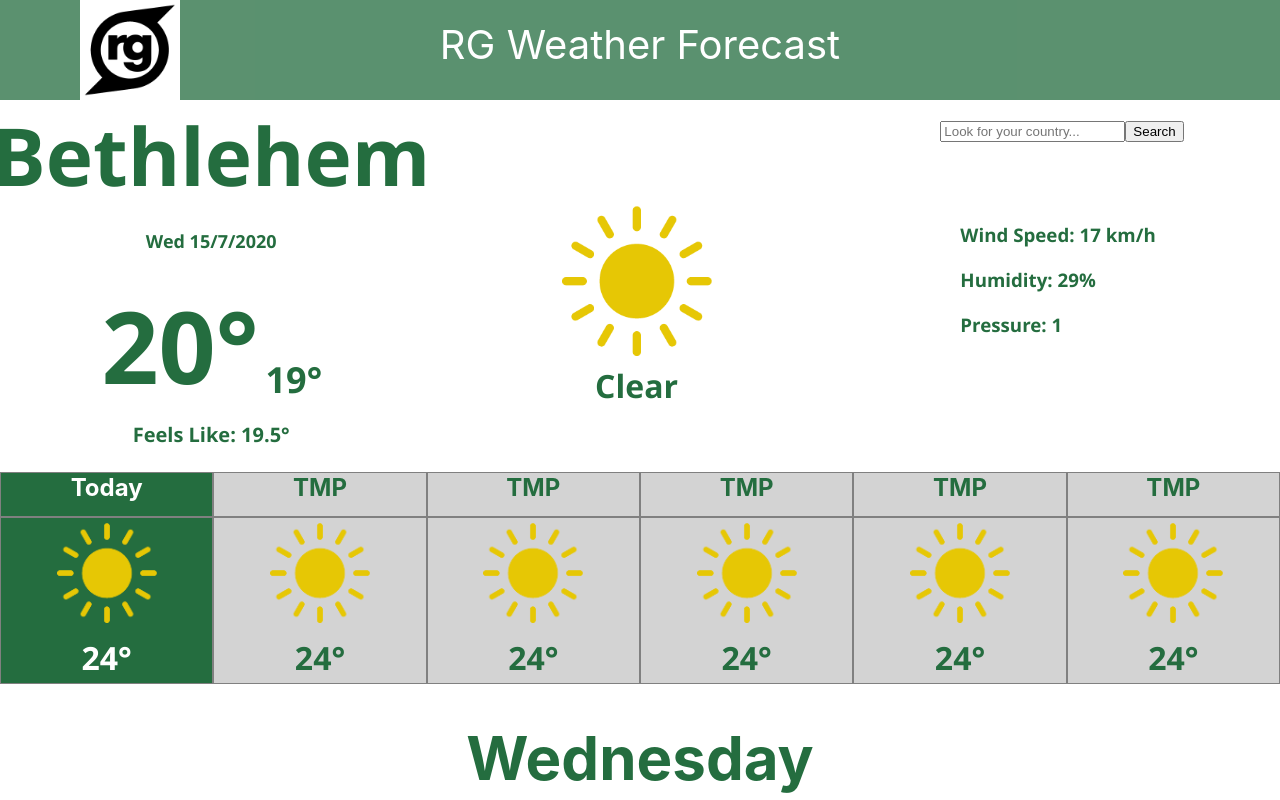
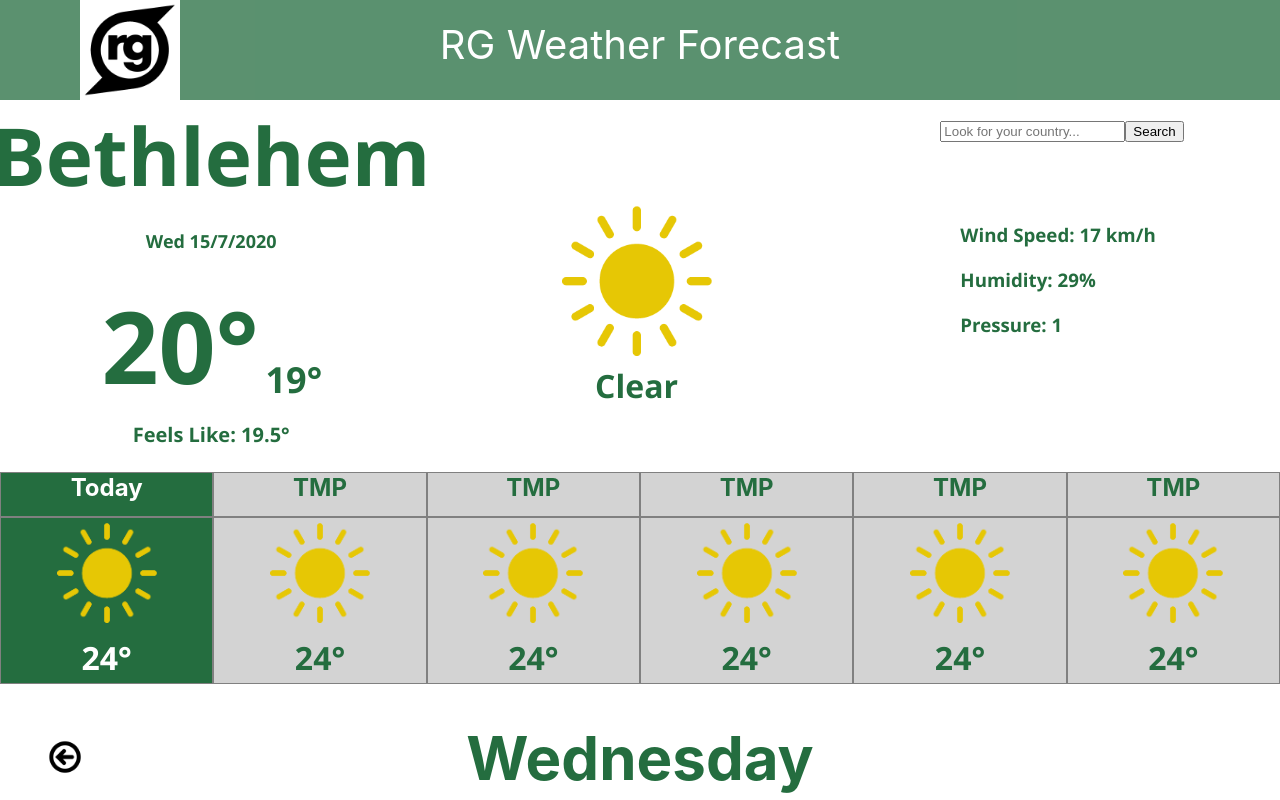
Before and after one commit to Gharam-Issa/RG-Weather-Foreacast-website, a React (Create React App) app in the folder rg-weather/: page / in a window 1280 px wide. Shown: the top 800 px of the page. Built offline with nearby package versions, Linux system fonts and the light colour scheme; no server answers.

Commit message:
Added Back button to the second page

```diff
--- a/rg-weather/src/components/Second.css
+++ b/rg-weather/src/components/Second.css
@@ -1,4 +1,5 @@
 .second{
+    position: relative;
     text-align: center;
 
 }
@@ -58,3 +59,11 @@ padding-right: 100px;
     color: #246D3F;
     margin: 20px 0px;
 }
+
+#back{
+    width: 50px;
+    position: absolute;
+    left: 40px;
+    top:10px;
+    cursor: pointer;
+}
--- a/rg-weather/src/components/SecondPage.js
+++ b/rg-weather/src/components/SecondPage.js
@@ -21,10 +21,14 @@ export class SecondPage extends Component {
 
         }
     }
-
+    handleClick =(event)=>{
+        //Please Route to the first page again
+    }
     render() {
         return (
             <div className="second">
+                <img id="back" src={require('../assets/back.png')} alt="sun" onClick={this.handleClick}/>
+
                 <h1 className="text" id="day">{this.state.day}</h1>
 
                 <h3 className="text3" id="date">{this.state.date}</h3>
```
